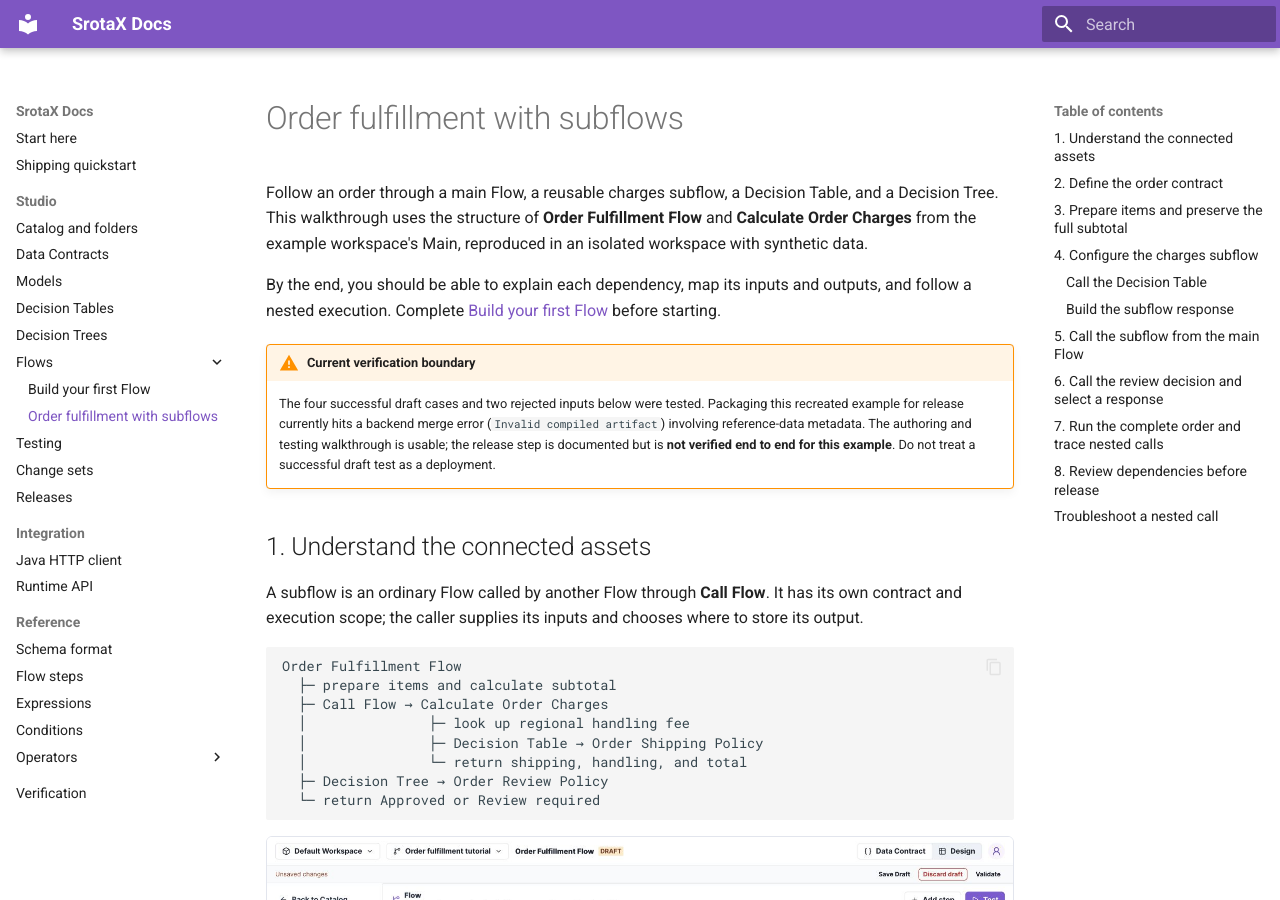
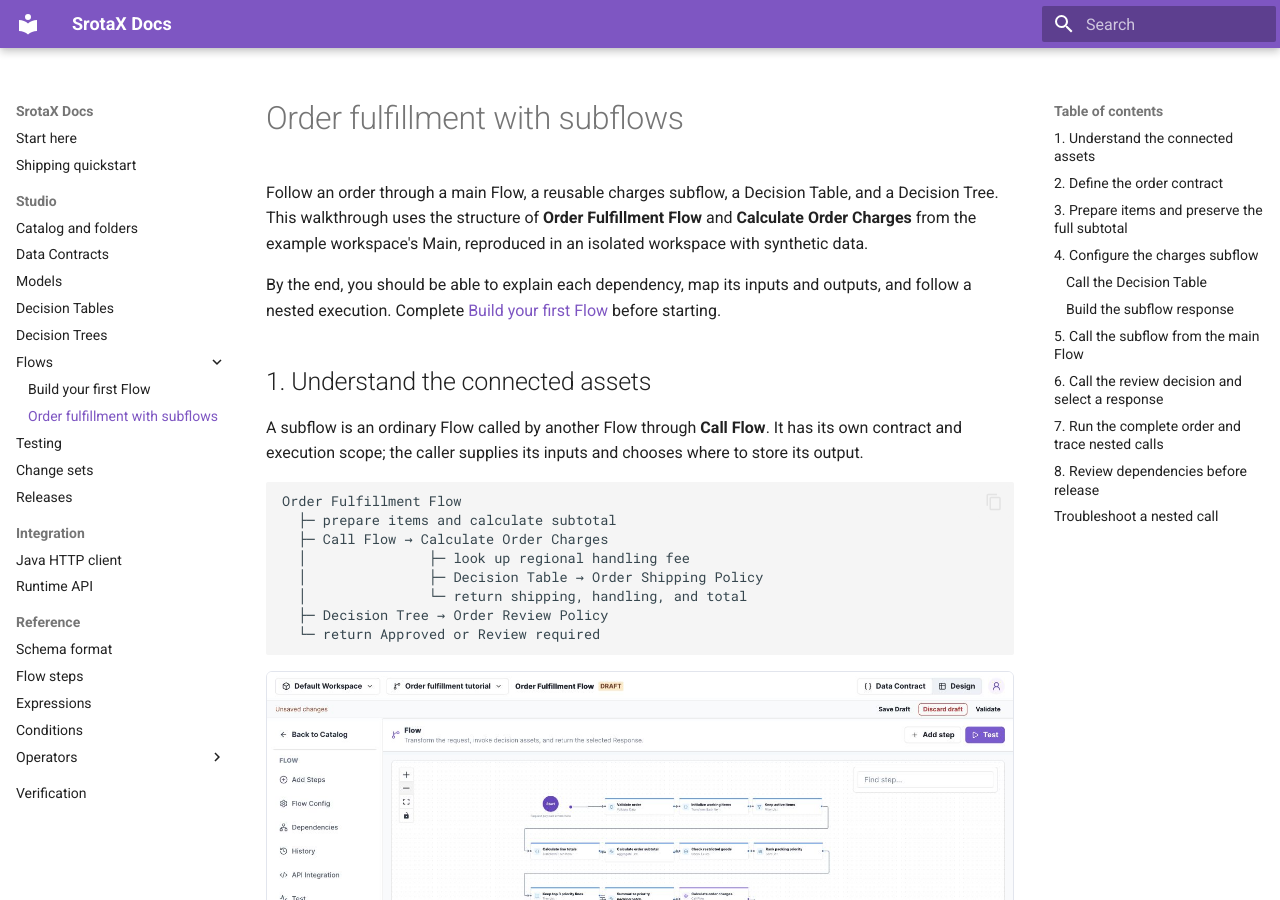
Before and after one commit to aredlavenkat/srotaX-docs, an MkDocs documentation site: the page built from docs/studio/order-fulfillment.md, in a window 1280 px wide and 900 px high. Built offline with MkDocs 1.6.1 and Material for MkDocs 9.7.7, drawn with Linux system fonts in a browser that asks for light colours; some of the changed text lies outside the part shown.

Commit message:
Remove temporary fulfillment verification notes from public docs

```diff
--- a/docs/studio/order-fulfillment.md
+++ b/docs/studio/order-fulfillment.md
@@ -3,9 +3,6 @@
 Follow an order through a main Flow, a reusable charges subflow, a Decision Table, and a Decision Tree. This walkthrough uses the structure of **Order Fulfillment Flow** and **Calculate Order Charges** from the example workspace's Main, reproduced in an isolated workspace with synthetic data.
 
 By the end, you should be able to explain each dependency, map its inputs and outputs, and follow a nested execution. Complete [Build your first Flow](flows.md) before starting.
-
-!!! warning "Current verification boundary"
-    The four successful draft cases and two rejected inputs below were tested. Packaging this recreated example for release currently hits a backend merge error (`Invalid compiled artifact`) involving reference-data metadata. The authoring and testing walkthrough is usable; the release step is documented but is **not verified end to end for this example**. Do not treat a successful draft test as a deployment.
 
 ## 1. Understand the connected assets
 
@@ -212,9 +209,7 @@ Also test an empty orderId and country ZZ; both should fail. The documented test
 
 Save all intended drafts and inspect **Dependencies** and the change-set comparison. Check the main Flow, charges subflow, shipping table, review tree, and regional data together.
 
-The intended lifecycle is **merge → create release → activate environment**. A release captures compiled asset dependencies and reference-data snapshots; merely saving the child does not update an already active runtime release. See [Releases](releases.md).
-
-For this recreated example, the current merge failure described at the top prevents verifying that final lifecycle. Keep the draft tests as evidence, but do not report the sample as deployed until merge, release creation, activation, and a runtime request all succeed.
+The release lifecycle is **merge → create release → activate environment**. A release captures compiled asset dependencies and reference-data snapshots; merely saving the child does not update an already active runtime release. See [Releases](releases.md).
 
 ## Troubleshoot a nested call
 
```
Also changed, not shown: docs/verification.md (+0 -4 lines).
